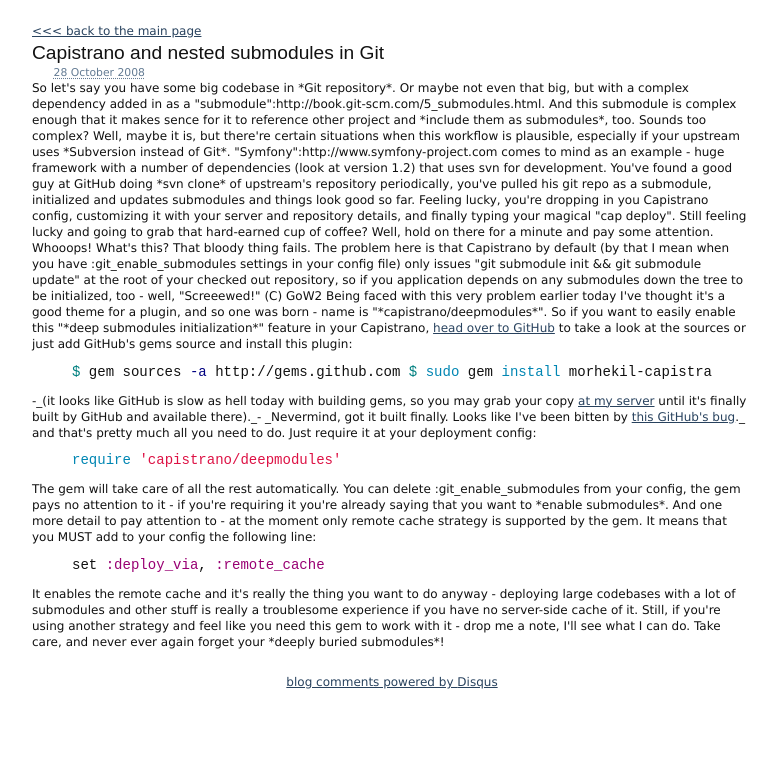
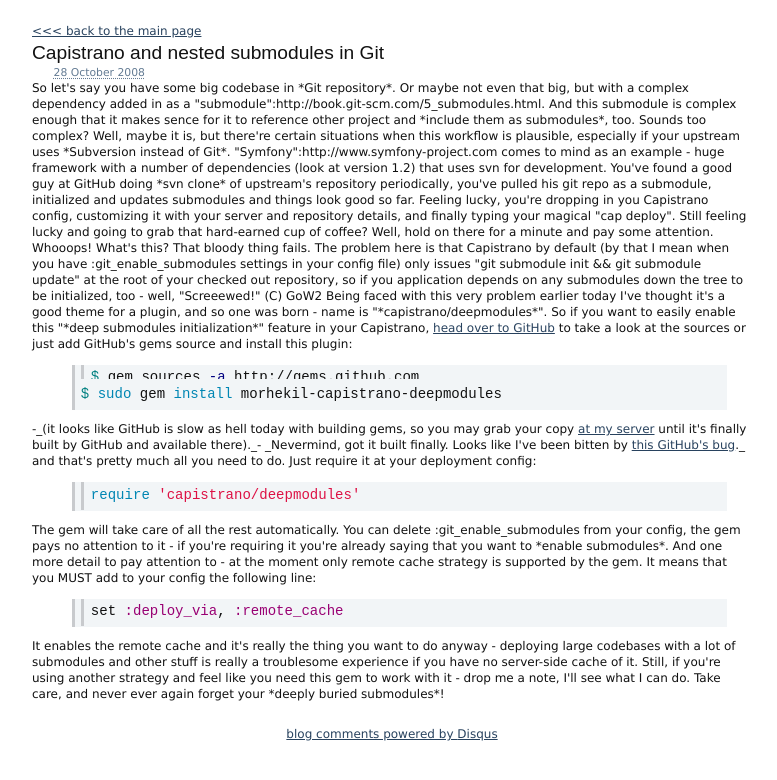
Before and after one commit to morhekil/speakmyname-blog, a Jekyll site: the page built from _posts/2008-10-28-capistrano-and-nested-submodules-in-git.textile, in a window 1280 px wide. Shown: the top 780 px of the page, without its empty margins (248-1025 px from the left). Built offline with Jekyll 4.4.1, drawn with Linux system fonts in a browser that asks for light colours; comment, search, counter and statistics services are not loaded.

Commit message:
code blocks styling

```diff
--- a/styles/content.css
+++ b/styles/content.css
@@ -9,7 +9,12 @@
   font-size:75%;
 }
 
-pre, code { font-size: 120%; width: 100%; white-space: nowrap; overflow: auto;}
+pre, code { font-size: 120%; width: 100%; white-space: pre; overflow: auto;
+  padding: 0.5em;
+  background-color: #f2f5f7; border-left: 3px solid #C8CACD;
+}
+.highlight { position: relative; }
+.highlight .lineno { color: #999999; }
 
 #wrapper { max-width: 60em; margin: 2em auto; text-align: left; }
 
```
